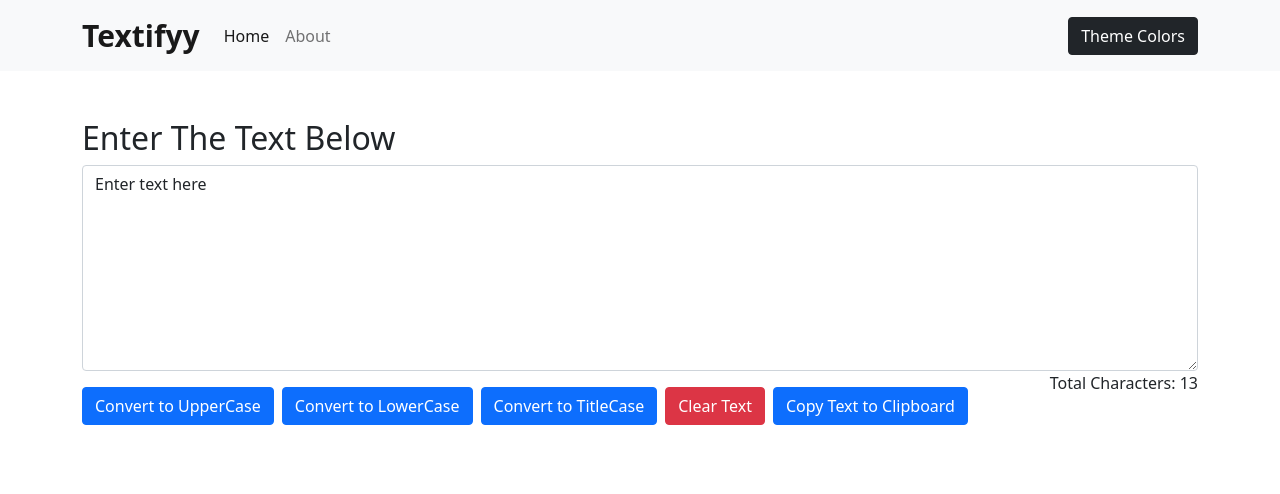
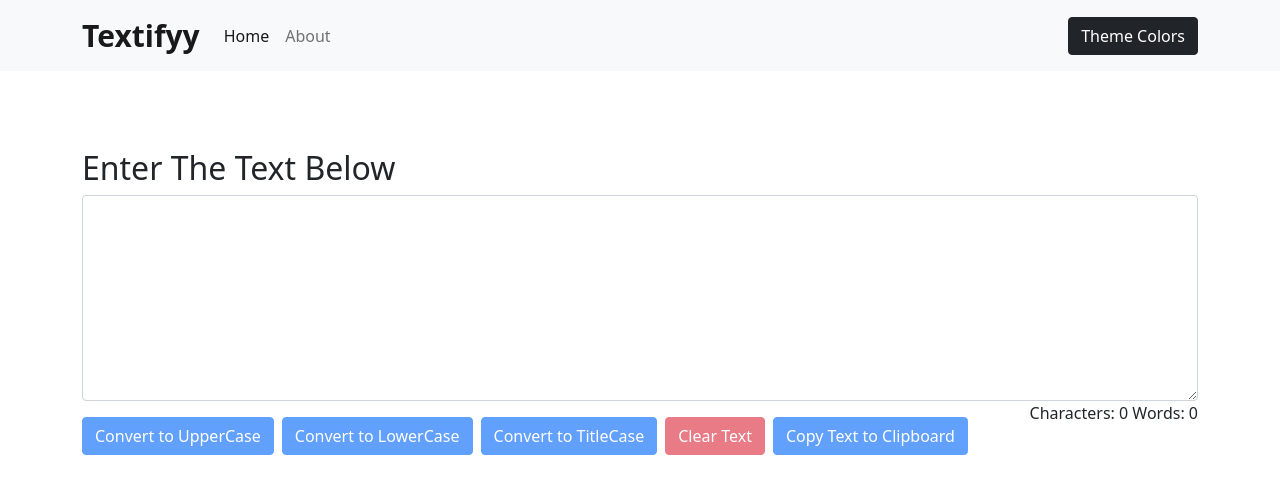
Before and after one commit to ahmadmangla/Textify-App, a React (Create React App) app in the folder Textify-App-Main/my-app/: page / in a window 1280 px wide. Shown: the top 494 px of the page. Built offline with nearby package versions, Linux system fonts and the light colour scheme.

Commit message:
fixes desing issues

```diff
--- a/Textify-App-Main/my-app/src/Components/Alert.js
+++ b/Textify-App-Main/my-app/src/Components/Alert.js
@@ -2,8 +2,10 @@ import React from 'react'
 
 const Alert = (props) => {
     return (
-         props.alert && <div className="alert alert-primary alert-dismissible fade show" role="alert">
-            <strong>{props.alert.type}</strong> : {props.alert.message}
+        <div style={{ height: "30px" }}>
+            {props.alert && <div className="alert alert-primary alert-dismissible fade show" role="alert">
+                <strong>{props.alert.type}</strong> : {props.alert.message}
+            </div>}
         </div>
     )
 
--- a/Textify-App-Main/my-app/src/Components/TextForm.js
+++ b/Textify-App-Main/my-app/src/Components/TextForm.js
@@ -1,7 +1,7 @@
 import React, { useState } from 'react'
 import './TextFrom.css';
 const TextForm = (props) => {
-  const [text, setText] = useState("Enter text here")
+  const [text, setText] = useState("")
   const handleOnChange = (e) => {
     setText(e.target.value)
   }
@@ -39,13 +39,13 @@ const TextForm = (props) => {
     <div className="mb-3 my-5">
       <h2>{props.heading}</h2>
       <textarea className="form-control" id="my-form" onChange={handleOnChange} placeholder={text} value={text} rows="8"></textarea>
-      <div className='float-end'>Total Characters: {text.replace(/ /g, "").length}</div>
+      <div className='float-end'>Characters: {text.replace(/ /g, "").length} Words: {text.split(" ").filter((element)=>element.length!=0).length} </div>
       <div className='Button-container my-3'>
-        <button className={`btn btn-${props.buttonColor}`} onClick={handleUpClick}> Convert to UpperCase </button>
-        <button className={`btn btn-${props.buttonColor}`} onClick={handleLowClick}> Convert to LowerCase </button>
-        <button className={`btn btn-${props.buttonColor}`} onClick={() => titleCase(text)}> Convert to TitleCase </button>
-        <button className='btn btn-danger' onClick={handleClearText}> Clear Text </button>
-        <button className={`btn btn-${props.buttonColor}`} onClick={handleClipboard}> Copy Text to Clipboard </button>
+        <button disabled={text.length===0}className={`btn btn-${props.buttonColor}`} onClick={handleUpClick}> Convert to UpperCase </button>
+        <button disabled={text.length===0}className={`btn btn-${props.buttonColor}`} onClick={handleLowClick}> Convert to LowerCase </button>
+        <button disabled={text.length===0}className={`btn btn-${props.buttonColor}`} onClick={() => titleCase(text)}> Convert to TitleCase </button>
+        <button disabled={text.length===0}className='btn btn-danger' onClick={handleClearText}> Clear Text </button>
+        <button disabled={text.length===0}className={`btn btn-${props.buttonColor}`} onClick={handleClipboard}> Copy Text to Clipboard </button>
       </div>
     </div>
   )
```
